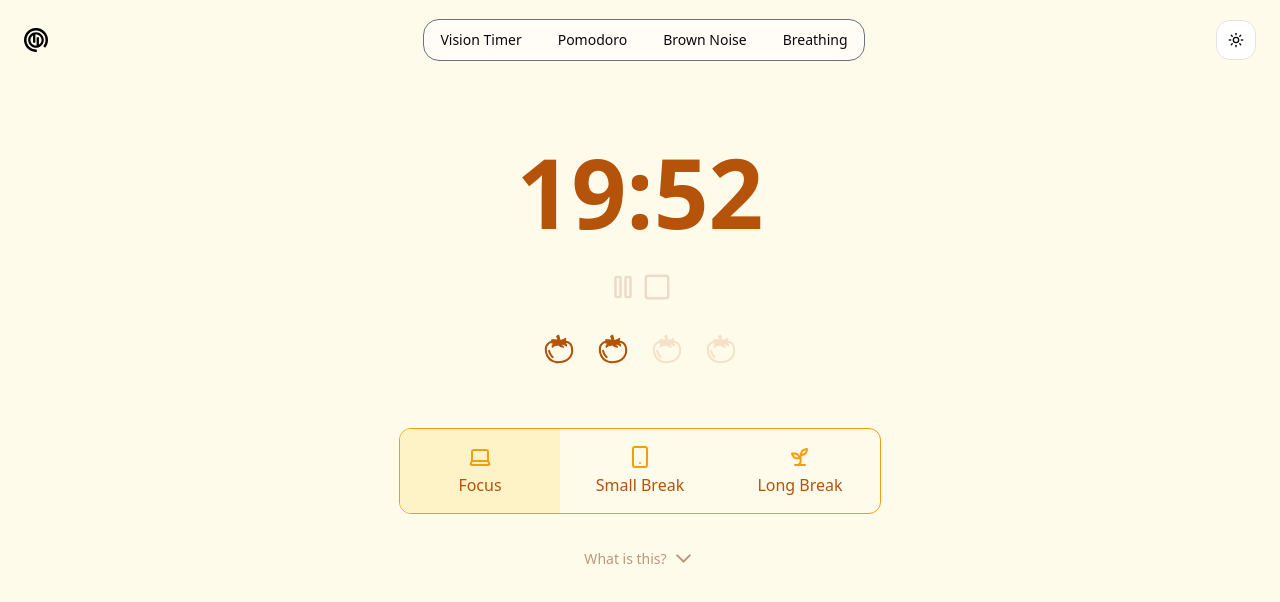
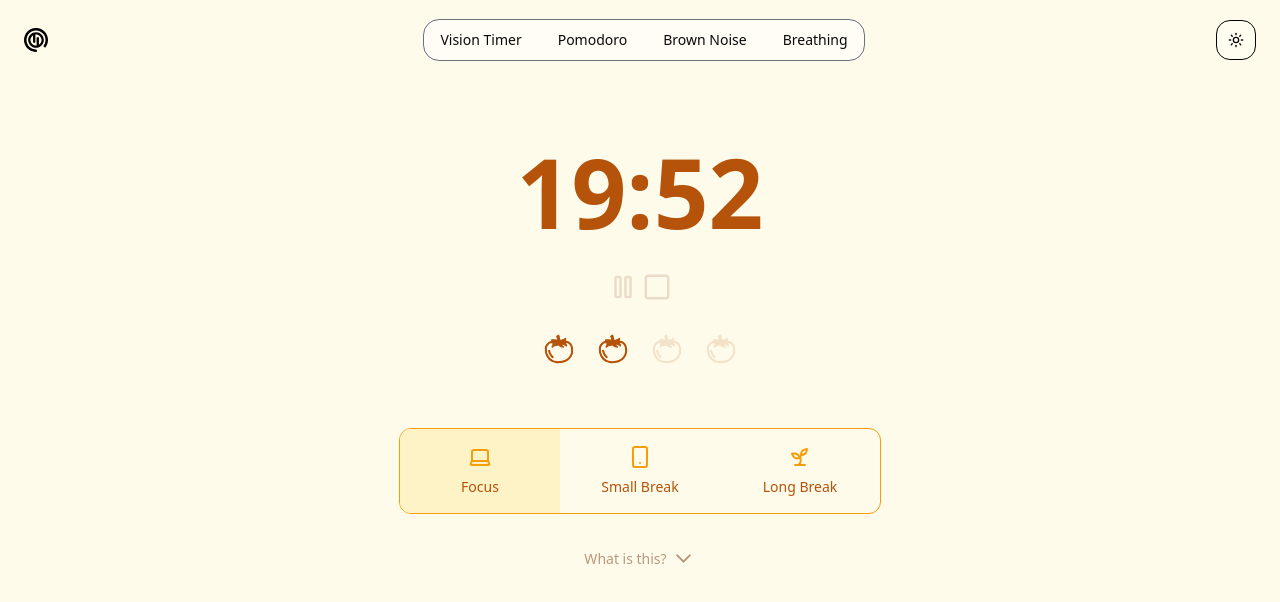
Before and after one commit to kozopas228/pause-loop, a React (Vite) app in the folder frontend/: page /pomodoro in a window 1280 px wide. Shown: the top 602 px of the page. Built offline with nearby package versions, Linux system fonts and the light colour scheme.

Commit message:
small layout fixes

```diff
--- a/frontend/src/pages/pomodoro/pomodoro-timer/PomodoroTimer.tsx
+++ b/frontend/src/pages/pomodoro/pomodoro-timer/PomodoroTimer.tsx
@@ -39,15 +39,19 @@ const PomodoroTimer = () => {
             <div className='mt-16 grid w-auto grid-cols-3 overflow-hidden rounded-xl border border-amber-500'>
                 <div className='flex w-28 flex-col items-center justify-between bg-amber-100 py-2 md:w-40 md:py-4'>
                     <Laptop className='stroke-amber-500' />{' '}
-                    <span className='mt-1 text-amber-700'>Focus</span>
+                    <span className='mt-2 text-sm text-amber-700'>Focus</span>
                 </div>
                 <div className='flex w-28 flex-col items-center justify-between py-2 md:w-40 md:py-4'>
                     <Smartphone className='stroke-amber-500' />{' '}
-                    <span className='mt-1 text-amber-700'>Small Break</span>
+                    <span className='mt-2 text-sm text-amber-700'>
+                        Small Break
+                    </span>
                 </div>
                 <div className='flex w-28 flex-col items-center justify-between py-2 md:w-40 md:py-4'>
                     <Sprout className='stroke-amber-500' />{' '}
-                    <span className='mt-1 text-amber-700'>Long Break</span>
+                    <span className='mt-2 text-sm text-amber-700'>
+                        Long Break
+                    </span>
                 </div>
             </div>
         </div>
--- a/frontend/src/pages/vision/VisionTimer.tsx
+++ b/frontend/src/pages/vision/VisionTimer.tsx
@@ -99,6 +99,7 @@ const VisionTimer = () => {
             setTimeLeftMs(VISION_TIMER_DURATION * 1000);
             setStartTime(Date.now());
             setPhase(TimerPhaseEnum.Working);
+
             clearInterval(constantAudioIntervalRef.current);
             clearTimeout(constantAudioTimeoutRef.current);
         }
--- a/frontend/src/shadcn/components/mode-toggle.tsx
+++ b/frontend/src/shadcn/components/mode-toggle.tsx
@@ -15,7 +15,7 @@ export function ModeToggle() {
   return (
     <DropdownMenu>
       <DropdownMenuTrigger asChild>
-        <Button variant="outline" size="icon">
+        <Button variant="outline" size="icon" className='bg-transparent border-black dark:border-white bg-white bg-opacity-25'>
           <Sun className="h-[1.2rem] w-[1.2rem] rotate-0 scale-100 transition-all dark:-rotate-90 dark:scale-0" />
           <Moon className="absolute h-[1.2rem] w-[1.2rem] rotate-90 scale-0 transition-all dark:rotate-0 dark:scale-100" />
           <span className="sr-only">Toggle theme</span>
```
